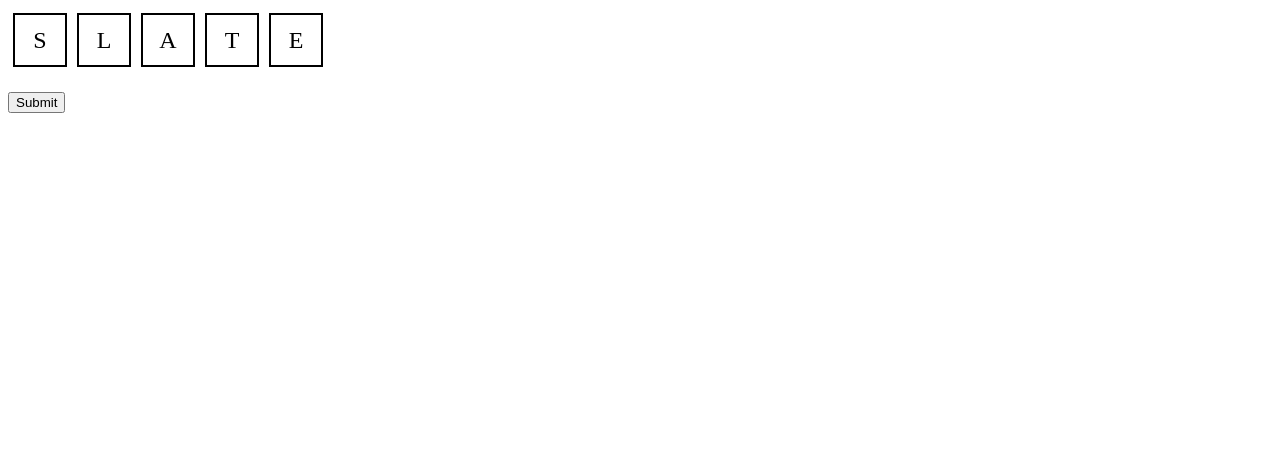
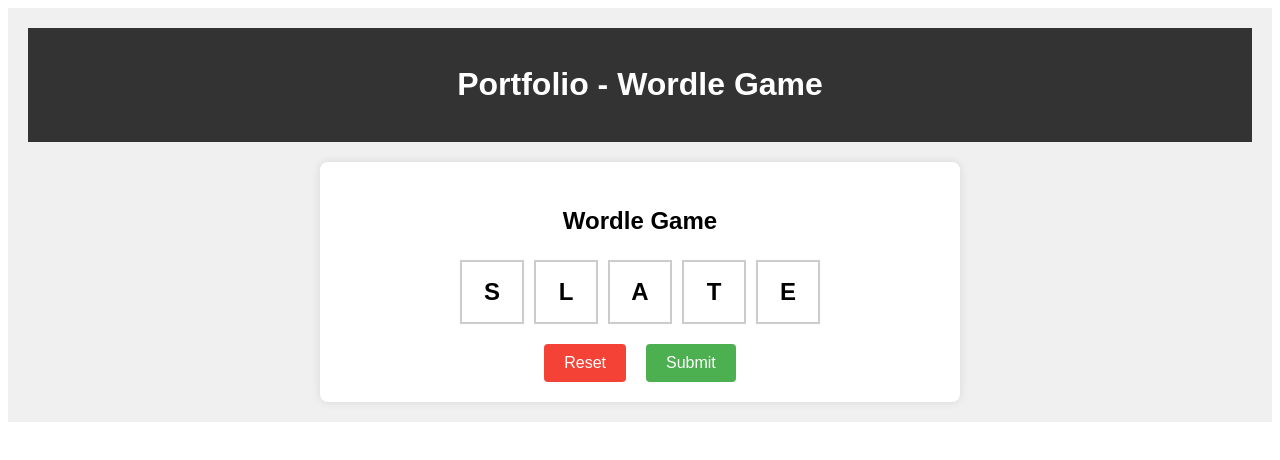
Before and after one commit to JustinGuo03/JustinGuo03.github.io, an Angular app in the folder frontend/: page /wordle in a window 1280 px wide. Shown: the top 460 px of the page. Built offline with nearby package versions, Linux system fonts and the light colour scheme.

Commit message:
working ui

```diff
--- a/frontend/src/app/home/home.component.html
+++ b/frontend/src/app/home/home.component.html
@@ -42,7 +42,7 @@
 </head>
 <body>
     <header>
-        <h1 href="#">My Portfolio - My Website</h1>
+        <h1><a href="#" style="color: #fff; text-decoration: none;">Portfolio - My Website</a></h1>
     </header>
 
     <div class="container">
@@ -54,21 +54,14 @@
                 <p>Skills/Technologies used: Python</p>
                 <p><a href="/wordle" routerLinkActive="active" ariaCurrentWhenActive="page">View Project</a></p>
             </div>
-            <div class="project">
-                <h3>Project 2</h3>
-                <p>Description of Project 2</p>
-                <p>Skills/Technologies used: React, Node.js, MongoDB, etc.</p>
-                <p><a href="#">View Project</a></p>
-            </div>
-            <!-- Add more projects as needed -->
         </section>
 
-        <section id="resume">
+        <!-- <section id="resume">
             <h2>Resume</h2>
             <p>Your resume content goes here. You can include your skills, education, work experience, etc.</p>
             <p>You can also provide a downloadable link to your full resume if available.</p>
             <p><a href="#">Download Resume</a></p>
-        </section>
+        </section> -->
     </div>
 </body>
 </html>
--- a/frontend/src/app/wordle-solver/wordle-solver.component.css
+++ b/frontend/src/app/wordle-solver/wordle-solver.component.css
@@ -1,15 +1,123 @@
+body {
+  font-family: Arial, sans-serif;
+  line-height: 1.6;
+  background-color: #f0f0f0;
+  padding: 20px;
+  margin: 0;
+}
+header {
+  background-color: #333;
+  color: #fff;
+  padding: 10px 0;
+  text-align: center;
+  margin-bottom: 20px;
+}
+.container {
+  max-width: 600px;
+  margin: auto;
+  background-color: #fff;
+  padding: 20px;
+  border-radius: 8px;
+  box-shadow: 0 0 10px rgba(0,0,0,0.1);
+}
+#boxContainer {
+  display: flex;
+  justify-content: center;
+  margin-bottom: 20px;
+}
 .letter-box {
-    width: 50px;
-    height: 50px;
-    border: 2px solid black;
-    display: inline-flex;
+  width: 60px;
+  height: 60px;
+  border: 2px solid #ccc;
+  margin: 0 5px;
+  display: flex;
   justify-content: center;
   align-items: center;
   font-size: 24px;
-    margin: 5px;
+  font-weight: bold;
   cursor: pointer;
+  transition: background-color 0.3s ease;
+}
+.no-select {
+  -webkit-user-select: none;
+  -moz-user-select: none;
+  -ms-user-select: none;
+  user-select: none;
+}
+.button-container {
+  display: flex;
+  justify-content: center;
+  gap: 20px;
+  margin-top: 20px;
+}
+button {
+  padding: 10px 20px;
+  font-size: 16px;
+  cursor: pointer;
+  border: none;
+  border-radius: 4px;
+  transition: background-color 0.3s ease;
+  color: white;
+}
+#resetButton {
+  background-color: #f44336;
+}
+#submitButton {
+  background-color: #4CAF50;
+}
+button:hover {
+  opacity: 0.8;
+}
+h2 {
+text-align: center;
+margin-bottom: 20px;
 }
 
-  #boxContainer {
-    margin-bottom: 20px;
+.popup {
+  display: none;
+  position: fixed;
+  left: 50%;
+  top: 50%;
+  transform: translate(-50%, -50%);
+  background-color: #f8d7da;
+  color: #721c24;
+  border: 1px solid #f5c6cb;
+  border-radius: 4px;
+  padding: 15px;
+  box-shadow: 0 4px 8px rgba(0,0,0,0.2);
+  z-index: 1000;
+  text-align: center;
 }
+
+.popup-content {
+  margin-bottom: 10px;
+}
+
+.close-popup {
+  background-color: #721c24;
+  color: white;
+  border: none;
+  padding: 5px 10px;
+  border-radius: 4px;
+  cursor: pointer;
+  transition: background-color 0.3s ease;
+}
+
+.close-popup:hover {
+  background-color: #a01829;
+}
+
+#congratsPopup {
+  background-color: #d4edda;
+  color: #155724;
+  border: 1px solid #c3e6cb;
+}
+
+#congratsPopup .close-popup {
+  background-color: #155724;
+  color: white;
+}
+
+#congratsPopup .close-popup:hover {
+  background-color: #1e7e34;
+}
--- a/frontend/src/app/wordle-solver/wordle-solver.component.html
+++ b/frontend/src/app/wordle-solver/wordle-solver.component.html
@@ -1,8 +1,45 @@
-<div id="boxContainer">
-    <div class="letter-box" *ngFor="let letter of [guess.letter1, guess.letter2, guess.letter3, guess.letter4, guess.letter5]; let i = index"
-         (click)="changeColor(i)"
-         [style.background-color]="getColor(i)">
-      {{ letter }}
+<!DOCTYPE html>
+<html lang="en">
+<head>
+    <meta charset="UTF-8">
+    <meta name="viewport" content="width=device-width, initial-scale=1.0">
+    <title>Portfolio - Wordle Game</title>
+</head>
+<body>
+    <header>
+        <h1><a href="#" style="color: #fff; text-decoration: none;">Portfolio - Wordle Game</a></h1>
+    </header>
+
+    <div class="container">
+        <h2>Wordle Game</h2>
+
+        <div id="boxContainer">
+            <div class="letter-box no-select" *ngFor="let letter of [guess.letter1, guess.letter2, guess.letter3, guess.letter4, guess.letter5]; let i = index"
+                 (click)="changeColor(i)"
+                 (mousedown)="preventDefault($event)"
+                 [style.background-color]="getColor(i)">
+                {{ letter }}
+            </div>
+        </div>
+
+        <div class="button-container">
+            <button id="resetButton" (click)="resetState()">Reset</button>
+            <button id="submitButton" (click)="submitColors()">Submit</button>
+        </div>
+
+        <div id="noGuessesPopup" class="popup">
+          <div class="popup-content">
+              Sorry, wordle could not be solved. Please reset the game.
+          </div>
+          <button class="close-popup" (click)="closePopup('noGuessesPopup')">Close</button>
+        </div>
+
+        <div id="congratsPopup" class="popup">
+          <div class="popup-content">
+              Congratulations! We solved the wordle correctly!
+          </div>
+          <button class="close-popup" (click)="closePopup('congratsPopup')">Close</button>
+        </div>
     </div>
-  </div>
-  <button id="submitButton">Submit</button>
+</body>
+</html>
--- a/frontend/src/app/wordle-solver/wordle-solver.component.ts
+++ b/frontend/src/app/wordle-solver/wordle-solver.component.ts
@@ -2,13 +2,13 @@ import { Component, ElementRef, EventEmitter, OnInit, Output, QueryList, ViewChi
 import { ActivatedRoute, Data, Router } from '@angular/router';
 
 import { Word, Counter, DataFrame } from './wordle.model';
-import { NgFor } from '@angular/common';
+import { NgFor, NgIf } from '@angular/common';
 
 
 @Component({
   selector: 'app-wordle-solver',
   standalone: true,
-  imports: [NgFor],
+  imports: [NgFor, NgIf],
   templateUrl: './wordle-solver.component.html',
   styleUrl: './wordle-solver.component.css'
 })
@@ -59,12 +59,16 @@ export class WordleSolverComponent implements OnInit{
 
   colors = ['white', 'yellow', 'green'];
   colorIndices = [0, 0, 0, 0, 0];
+  solved = [false, false, false, false, false];
+  wordleSolved = false;
+
 
   constructor(
     public route: Router
   ){}
 
   ngOnInit(): void {
+    this.resetState();
     for (let i = 0; i < 5; i++) {
       const counter = new Counter<string>();
       this.dfWords.forEach((word:DataFrame) => {
@@ -128,4 +132,169 @@ export class WordleSolverComponent implements OnInit{
   getColor(index: number): string {
     return this.colors[this.colorIndices[index]];
   }
+
+  yellowBox(index: number): void {
+    let letter = "";
+    switch (index) {
+      case 0:
+        letter = this.guess.letter1;
+        this.filteredWords = this.filteredWords.filter((word) => word.letter1 != letter);
+        break;
+
+      case 1:
+        letter = this.guess.letter2;
+        this.filteredWords = this.filteredWords.filter((word) => word.letter2 != letter);
+        break;
+
+      case 2:
+        letter = this.guess.letter3;
+        this.filteredWords = this.filteredWords.filter((word) => word.letter3 != letter);
+        break;
+
+      case 3:
+        letter = this.guess.letter4;
+        this.filteredWords = this.filteredWords.filter((word) => word.letter4 != letter);
+        break;
+
+      case 4:
+        letter = this.guess.letter5;
+        this.filteredWords = this.filteredWords.filter((word) => word.letter5 != letter);
+        break;
+    }
+
+    if (this.solved[0]) {
+      this.filteredWords = this.filteredWords.filter((word) => word.letter5 == letter || word.letter2 == letter || word.letter3 == letter || word.letter4 == letter);
+    }
+    if (this.solved[1]) {
+      this.filteredWords = this.filteredWords.filter((word) => word.letter1 == letter || word.letter5 == letter || word.letter3 == letter || word.letter4 == letter);
+    }
+    if (this.solved[2]) {
+      this.filteredWords = this.filteredWords.filter((word) => word.letter1 == letter || word.letter2 == letter || word.letter5 == letter || word.letter4 == letter);
+    }
+    if (this.solved[3]) {
+      this.filteredWords = this.filteredWords.filter((word) => word.letter1 == letter || word.letter2 == letter || word.letter3 == letter || word.letter5 == letter);
+    }
+    if (this.solved[4]) {
+      this.filteredWords = this.filteredWords.filter((word) => word.letter1 == letter || word.letter2 == letter || word.letter3 == letter || word.letter4 == letter);
+    }
+
+    console.log("Removed yellow box");
+    console.log(this.filteredWords.length);
+  }
+
+
+
+  whiteBox(index: number): void {
+    let letter = "";
+    switch (index) {
+      case 0:
+        letter = this.guess.letter1;
+        break;
+      case 1:
+        letter = this.guess.letter2;
+        break;
+      case 2:
+        letter = this.guess.letter3;
+        break;
+      case 3:
+        letter = this.guess.letter4;
+        break;
+      case 4:
+        letter = this.guess.letter5;
+        break;
+    }
+
+    this.filteredWords = this.filteredWords.filter((word) => this.solved[word.word.indexOf(letter)] || word.word.indexOf(letter) < 0);
+    console.log("Removed white box");
+    console.log(this.filteredWords.length);
+  }
+
+  greenBox(index: number): void {
+    switch (index) {
+      case 0:
+        this.filteredWords = this.filteredWords.filter((word) => word.letter1 == this.guess.letter1);
+        break;
+      case 1:
+        this.filteredWords = this.filteredWords.filter((word) => word.letter2 == this.guess.letter2);
+        break;
+      case 2:
+        this.filteredWords = this.filteredWords.filter((word) => word.letter3 == this.guess.letter3);
+        break;
+      case 3:
+        this.filteredWords = this.filteredWords.filter((word) => word.letter4 == this.guess.letter4);
+        break;
+      case 4:
+        this.filteredWords = this.filteredWords.filter((word) => word.letter5 == this.guess.letter5);
+        break;
+    }
+
+    console.log("Removed green box");
+    console.log(this.filteredWords.length);
+    console.log(this.filteredWords);
+  }
+
+  updateGuess(): void {
+    for (let i=0; i<this.colorIndices.length; i++) {
+      if (this.colorIndices[i] == 2) {
+        this.solved[i] == true;
+      }
+    }
+
+    for (let wordIndex = 0; wordIndex<this.colorIndices.length; wordIndex++) {
+      if (this.colorIndices[wordIndex] == 0 && this.filteredWords.length > 0) {
+        this.whiteBox(wordIndex);
+      } else if (this.colorIndices[wordIndex] == 1 && this.filteredWords.length > 0) {
+        this.yellowBox(wordIndex);
+      } else if (this.filteredWords.length > 0) {
+        this.greenBox(wordIndex);
+      }
+    }
+  }
+
+  submitColors(): void {
+    this.wordleSolved = this.colorIndices.every(index => index === 2);
+    if (this.wordleSolved) {
+      this.showPopup('congratsPopup');
+    } else {
+      this.updateGuess()
+
+      if (this.filteredWords.length > 0) {
+        this.guess = this.makeGuess()
+      } else {
+        this.showPopup('noGuessesPopup');
+      }
+      this.resetColors();
+    }
+  }
+
+  resetState() {
+    this.wordleSolved = false;
+    this.filteredWords = this.allWords;
+    this.resetColors();
+    this.guess = this.makeGuess();
+    this.closePopup('noGuessesPopup');
+    this.closePopup('congratsPopup');
+  }
+
+  resetColors() {
+    this.colorIndices = [0, 0, 0, 0, 0];
+  }
+
+  preventDefault(event: Event) {
+    event.preventDefault();
+  }
+
+  showPopup(popupId: string) {
+    const popup = document.getElementById(popupId);
+    if (popup) {
+      popup.style.display = 'block';
+    }
+  }
+
+  closePopup(popupId: string) {
+    const popup = document.getElementById(popupId);
+    if (popup) {
+      popup.style.display = 'none';
+    }
+  }
 }
--- a/frontend/src/index.html
+++ b/frontend/src/index.html
@@ -12,6 +12,7 @@
     <link
       href="https://fonts.googleapis.com/icon?family=Material+Icons"
       rel="stylesheet" />
+      <link rel="stylesheet" href="https://cdnjs.cloudflare.com/ajax/libs/font-awesome/5.15.3/css/all.min.css">
   </head>
   <body class="mat-typography">
     <app-root></app-root>
```
Lines whose indentation alone changed are shown as unchanged.
